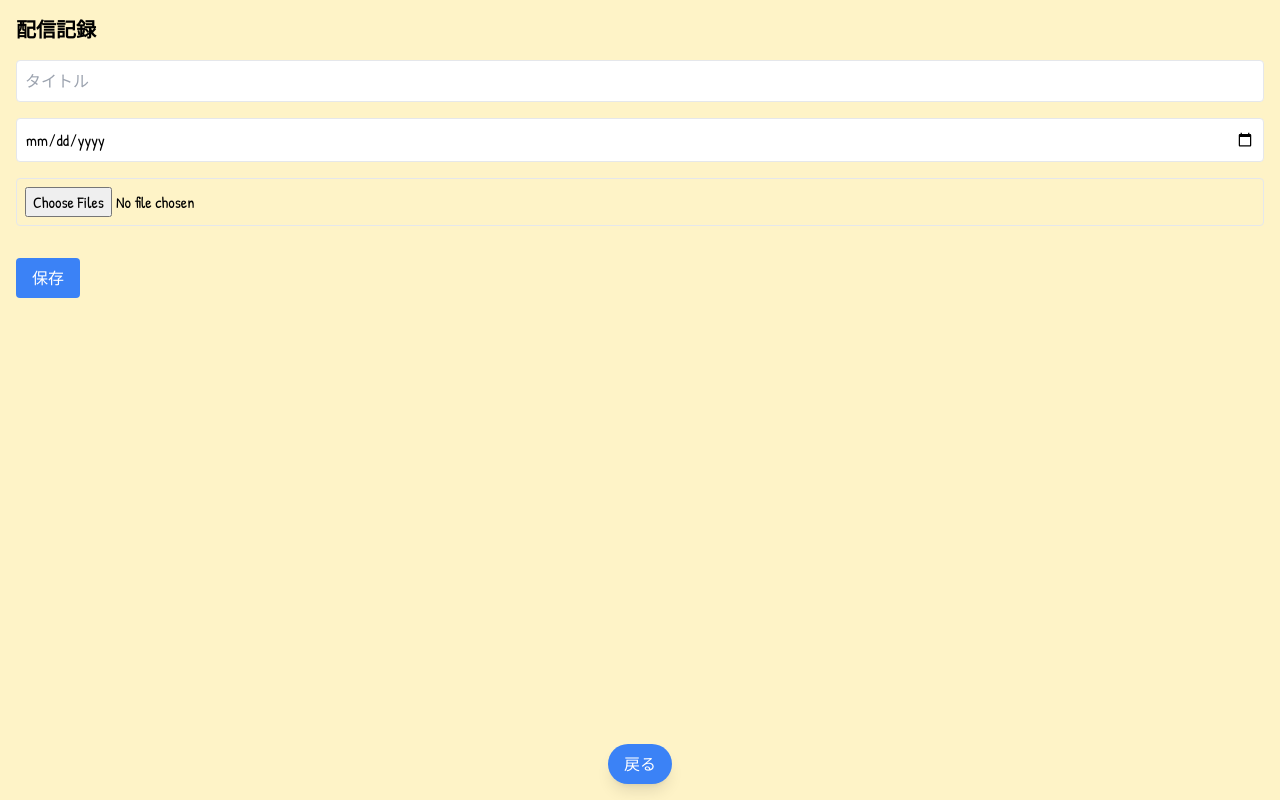
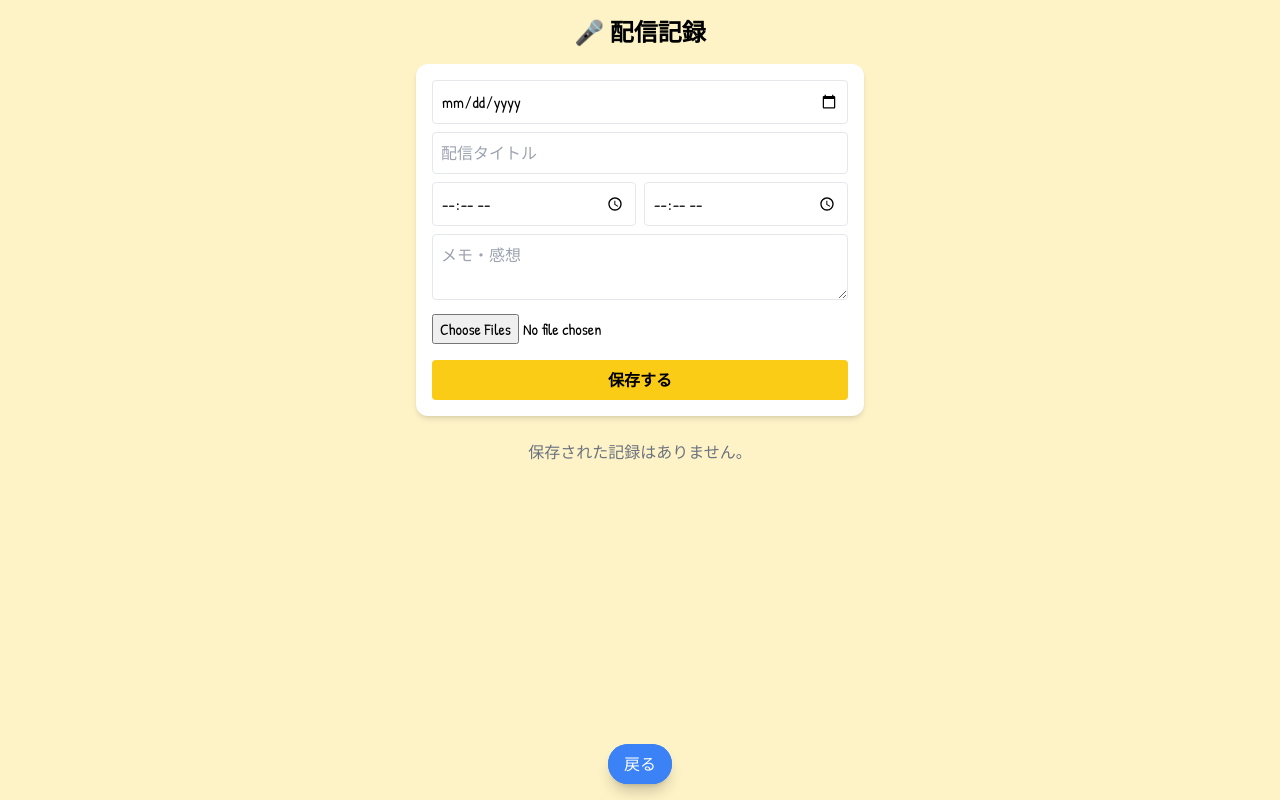
Before and after one commit to m-i-k-soma/soma-family, a React (Vite) app: page /stream in a window 1280 px wide. Built offline with nearby package versions, Linux system fonts and the light colour scheme; a web font is replaced by a local one.

Commit message:
update something

```diff
--- a/src/pages/StreamLogPage.jsx
+++ b/src/pages/StreamLogPage.jsx
@@ -1,117 +1,217 @@
+// src/pages/StreamLogPage.jsx
 import React, { useState, useEffect } from "react";
 import localforage from "localforage";
+import { useEvents } from "../context/EventContext";
+import BackButton from '../components/BackButton';
 
 const StreamLogPage = () => {
-  const [logs, setLogs] = useState([]);
+  const [date, setDate] = useState("");
   const [title, setTitle] = useState("");
-  const [date, setDate] = useState("");
-  const [images, setImages] = useState([]);
+  const [startTime, setStartTime] = useState("");
+  const [endTime, setEndTime] = useState("");
+  const [memo, setMemo] = useState("");
+  const [imageKeys, setImageKeys] = useState([]); // keys stored in localforage
+  const [previews, setPreviews] = useState({}); // key -> objectURL
+  const [savedLogs, setSavedLogs] = useState({});
+  const [message, setMessage] = useState("");
+  const [editIndex, setEditIndex] = useState(null);
 
+  const { refreshFromStorages } = useEvents();
+
+  // load saved logs + previews
   useEffect(() => {
-    localforage.getItem("streamLogs").then((data) => {
-      if (data) setLogs(data);
-    });
+    const load = async () => {
+      const stored = (await localforage.getItem("streamLogs")) || {};
+      setSavedLogs(stored);
+
+      const map = {};
+      for (const arr of Object.values(stored)) {
+        for (const entry of arr) {
+          if (Array.isArray(entry.images)) {
+            for (const k of entry.images) {
+              if (!map[k]) {
+                const blob = await localforage.getItem(k);
+                if (blob instanceof Blob) map[k] = URL.createObjectURL(blob);
+                else if (typeof blob === "string") map[k] = blob;
+              }
+            }
+          }
+        }
+      }
+      setPreviews(map);
+    };
+    load();
   }, []);
 
-  const handleImageUpload = (e) => {
-    const files = Array.from(e.target.files);
-    files.forEach((file) => {
-      const reader = new FileReader();
-      reader.onloadend = () => {
-        setImages((prev) => [...prev, reader.result]); // base64で保存
+  const resetForm = () => {
+    setDate("");
+    setTitle("");
+    setStartTime("");
+    setEndTime("");
+    setMemo("");
+    setImageKeys([]);
+    setEditIndex(null);
   };
-      reader.readAsDataURL(file);
+
+  const handleImageUpload = async (e) => {
+    const files = Array.from(e.target.files || []);
+    const newKeys = [];
+    const newPreviews = { ...previews };
+    for (const file of files) {
+      const key = `streamimg_${Date.now()}_${Math.random().toString(36).slice(2,9)}`;
+      try {
+        await localforage.setItem(key, file);
+        newKeys.push(key);
+        newPreviews[key] = URL.createObjectURL(file);
+      } catch (err) {
+        console.error("store stream image err", err);
+      }
+    }
+    setImageKeys((p) => [...p, ...newKeys]);
+    setPreviews(newPreviews);
+  };
+
+  const handleSave = async () => {
+    if (!date || !title) {
+      setMessage("日付とタイトルは必須です。");
+      return;
+    }
+    const newLog = { title, startTime, endTime, memo, images: [...imageKeys] };
+    const stored = (await localforage.getItem("streamLogs")) || {};
+    const arr = stored[date] ? [...stored[date]] : [];
+    if (editIndex !== null) {
+      arr[editIndex] = newLog;
+    } else {
+      arr.push(newLog);
+    }
+    const updated = { ...stored, [date]: arr };
+    await localforage.setItem("streamLogs", updated);
+    setSavedLogs(updated);
+    try { await refreshFromStorages(); } catch(e) { console.error(e); }
+    setMessage(editIndex !== null ? "更新しました！" : "保存しました！");
+    resetForm();
+    setTimeout(() => setMessage(""), 2000);
+  };
+
+  const handleEdit = (dateKey, index) => {
+    const log = savedLogs[dateKey][index];
+    setDate(dateKey);
+    setTitle(log.title);
+    setStartTime(log.startTime);
+    setEndTime(log.endTime);
+    setMemo(log.memo);
+    setImageKeys(log.images || []);
+    setEditIndex(index);
+
+    // rebuild previews for this edit session
+    const newPreviews = {};
+    (log.images || []).forEach((k) => {
+      if (previews[k]) newPreviews[k] = previews[k];
+    });
+    setPreviews((p) => ({ ...p, ...newPreviews }));
+  };
+
+  const handleDelete = async (dateKey, index) => {
+    const updated = { ...savedLogs };
+    const entry = updated[dateKey][index];
+    // remove related blobs
+    if (entry?.images) {
+      for (const k of entry.images) {
+        try { await localforage.removeItem(k); } catch(e) {}
+      }
+    }
+    updated[dateKey].splice(index, 1);
+    if (updated[dateKey].length === 0) delete updated[dateKey];
+    await localforage.setItem("streamLogs", updated);
+    setSavedLogs(updated);
+    try { await refreshFromStorages(); } catch(e) {}
+    // cleanup previews
+    setPreviews((p) => {
+      const copy = { ...p };
+      if (entry?.images) {
+        for (const k of entry.images) {
+          if (copy[k]) { URL.revokeObjectURL(copy[k]); delete copy[k]; }
+        }
+      }
+      return copy;
     });
   };
 
-  const handleSave = async () => {
-    if (!title || !date) return;
-    const newLog = {
-      title,
-      date,
-      images,
-      type: "stream",
-    };
-    const updated = [...logs, newLog];
-    setLogs(updated);
-    await localforage.setItem("streamLogs", updated);
-    setTitle("");
-    setDate("");
-    setImages([]);
-  };
-
-  const handleDelete = async (index) => {
-    const updated = logs.filter((_, i) => i !== index);
-    setLogs(updated);
-    await localforage.setItem("streamLogs", updated);
+  // delete single image in edit form
+  const handleDeleteImageInEdit = async (key) => {
+    // remove from current editing keys, and remove stored blob if it exists in storage
+    setImageKeys((arr) => arr.filter((k) => k !== key));
+    try { await localforage.removeItem(key); } catch(e) {}
+    setPreviews((p) => {
+      const copy = { ...p };
+      if (copy[key]) { URL.revokeObjectURL(copy[key]); delete copy[key]; }
+      return copy;
+    });
   };
 
   return (
-    <div className="p-4 space-y-4">
-      <h1 className="text-xl font-bold">配信記録</h1>
+    <div className="min-h-screen p-4">
+      <h1 className="text-2xl font-bold mb-4 text-center">🎤 配信記録</h1>
 
-      <input
-        type="text"
-        placeholder="タイトル"
-        value={title}
-        onChange={(e) => setTitle(e.target.value)}
-        className="border p-2 rounded w-full"
-      />
-      <input
-        type="date"
-        value={date}
-        onChange={(e) => setDate(e.target.value)}
-        className="border p-2 rounded w-full"
-      />
-      <input
-        type="file"
-        multiple
-        accept="image/*"
-        onChange={handleImageUpload}
-        className="border p-2 rounded w-full"
-      />
+      {/* 入力フォーム */}
+      <div className="bg-white shadow-md rounded-xl p-4 max-w-md mx-auto">
+        <input type="date" className="w-full border rounded p-2 mb-2" value={date} onChange={(e) => setDate(e.target.value)} />
+        <input type="text" placeholder="配信タイトル" className="w-full border rounded p-2 mb-2" value={title} onChange={(e) => setTitle(e.target.value)} />
+        <div className="flex gap-2 mb-2">
+          <input type="time" className="w-1/2 border rounded p-2" value={startTime} onChange={(e) => setStartTime(e.target.value)} />
+          <input type="time" className="w-1/2 border rounded p-2" value={endTime} onChange={(e) => setEndTime(e.target.value)} />
+        </div>
+        <textarea placeholder="メモ・感想" className="w-full border rounded p-2 mb-2" value={memo} onChange={(e) => setMemo(e.target.value)} />
+        <input type="file" multiple accept="image/*" onChange={handleImageUpload} className="mb-2" />
 
         {/* 編集画面の画像表示＆削除 */}
-      <div className="flex gap-2 flex-wrap">
-        {images.map((src, i) => (
-          <div key={i} className="relative">
-            <img src={src} alt="upload" className="w-20 h-20 object-cover rounded" />
-            <button
-              type="button"
-              onClick={() => setImages(images.filter((_, idx) => idx !== i))}
-              className="absolute top-0 right-0 bg-red-500 text-white rounded-full p-1"
-            >
-              ✕
-            </button>
+        <div className="flex gap-2 flex-wrap mb-2">
+          {imageKeys.map((key, i) => (
+            <div key={key} className="relative">
+              <img src={previews[key]} alt="img" className="w-20 h-20 object-cover rounded" />
+              <button type="button" onClick={() => handleDeleteImageInEdit(key)} className="absolute top-0 right-0 bg-red-500 text-white rounded-full p-1">✕</button>
             </div>
           ))}
         </div>
 
-      <button
-        onClick={handleSave}
-        className="px-4 py-2 bg-blue-500 text-white rounded"
-      >
-        保存
+        <button onClick={handleSave} className="w-full bg-yellow-400 hover:bg-yellow-500 text-black font-bold py-2 px-4 rounded">
+          {editIndex !== null ? "更新する" : "保存する"}
         </button>
+        {message && <p className="text-center mt-2 text-green-600">{message}</p>}
+      </div>
 
-      <ul className="space-y-2">
-        {logs.map((log, i) => (
-          <li key={i} className="border p-2 rounded">
-            <p>{log.date} - {log.title}</p>
-            <div className="flex gap-2 flex-wrap">
-              {log.images.map((src, j) => (
-                <img key={j} src={src} alt="log" className="w-16 h-16 object-cover rounded" />
+      {/* 保存済みデータ一覧 */}
+      <div className="mt-6 max-w-2xl mx-auto">
+        {Object.keys(savedLogs).length === 0 ? (
+          <p className="text-center text-gray-500">保存された記録はありません。</p>
+        ) : (
+          Object.entries(savedLogs).map(([dateKey, logs]) => (
+            <div key={dateKey} className="mb-6">
+              <h2 className="text-lg font-semibold mb-2">📅 {dateKey}</h2>
+              <div className="grid gap-4 sm:grid-cols-2">
+                {logs.map((log, index) => (
+                  <div key={index} className="bg-white shadow-md rounded-xl p-4 flex flex-col">
+                    <h3 className="font-bold text-lg mb-1">{log.title}</h3>
+                    <p className="text-sm text-gray-600">{log.startTime} - {log.endTime}</p>
+                    <p className="mt-2 text-gray-700">{log.memo}</p>
+                    <div className="flex flex-wrap gap-2 mt-2">
+                      {log.images?.map((k, idx) => (
+                        <img key={k} src={previews[k]} alt="saved" className="w-16 h-16 object-cover rounded" />
                       ))}
                     </div>
-            <button
-              onClick={() => handleDelete(i)}
-              className="mt-2 px-2 py-1 bg-red-500 text-white rounded"
-            >
-              削除
-            </button>
-          </li>
+                    <div className="flex justify-end gap-2 mt-2">
+                      <button onClick={() => handleEdit(dateKey, index)} className="px-3 py-1 bg-blue-400 text-white rounded">編集</button>
+                      <button onClick={() => handleDelete(dateKey, index)} className="px-3 py-1 bg-red-400 text-white rounded">削除</button>
+                    </div>
+                  </div>
                 ))}
-      </ul>
+              </div>
+            </div>
+          ))
+        )}
+      </div>
+
+      <BackButton />
     </div>
   );
 };
```
Lines whose indentation alone changed are shown as unchanged.
